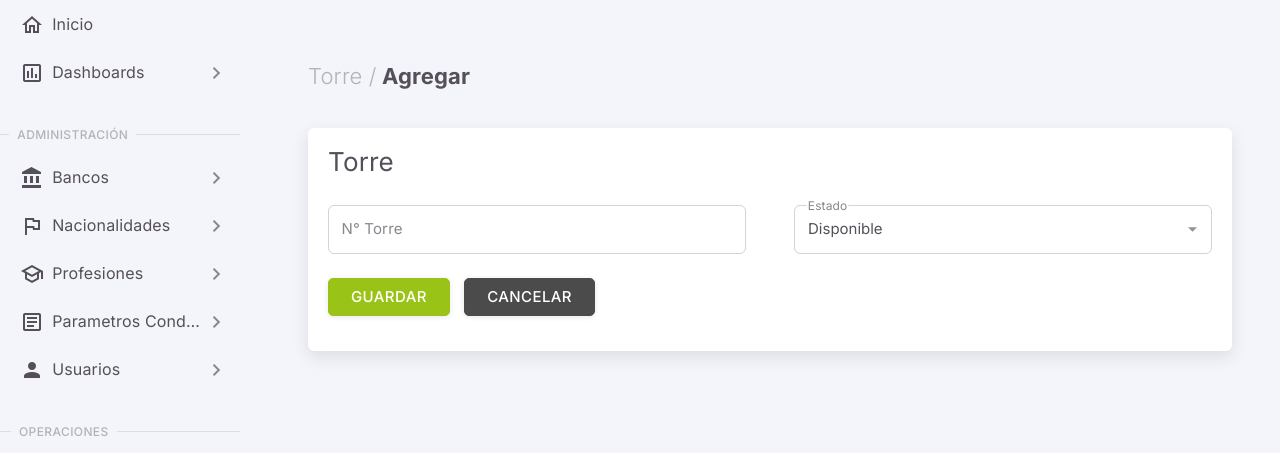
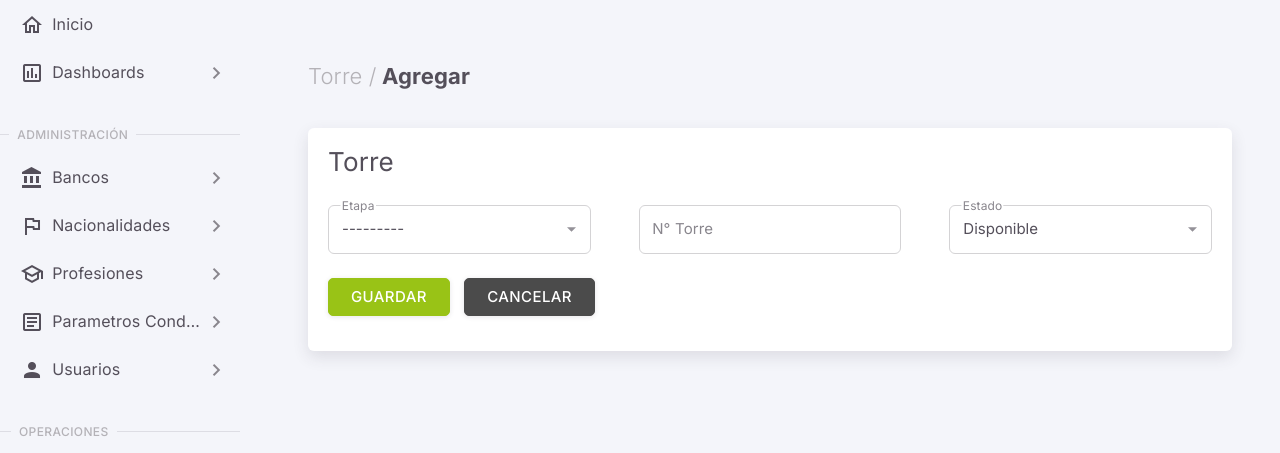
Before and after one commit to icpacifico/SistemaDeOperaciones, a Django app: page /proyectos/crear_torre/ in a window 1280 px wide. Shown: the part 64-517 px from the top of the page. Run offline with Django 4.2, Linux system fonts and the light colour scheme; the visitor is signed in with stand-in values (Sample User, id 1); data that the repository does not hold is empty; some libraries are stand-ins or nearby versions.

Commit message:
Correcciones varias

```diff
--- a/SistemaDeOperaciones/templates/proyectos/gui_torre/crear_torre.html
+++ b/SistemaDeOperaciones/templates/proyectos/gui_torre/crear_torre.html
@@ -23,6 +23,12 @@
                         <div class="row gx-5">
                             <div class="col-md">
                                 <div class="form-floating form-floating-outline mb-4">
+                                    {{form.id_etapa_condominio}}
+                                    <label for="basic-default-fullname">Etapa</label>
+                                </div>
+                            </div>
+                            <div class="col-md">
+                                <div class="form-floating form-floating-outline mb-4">
                                     {{form.nombre_torre}}
                                     <label for="basic-default-fullname">N° Torre</label>
                                 </div>
```
Also changed, not shown: SistemaDeOperaciones/Ventas/models.py (+4 -4 lines).
